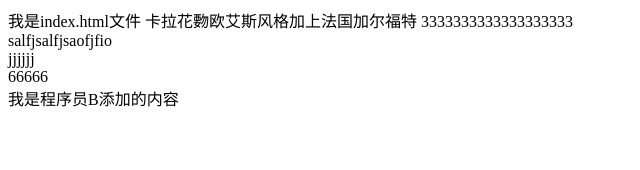
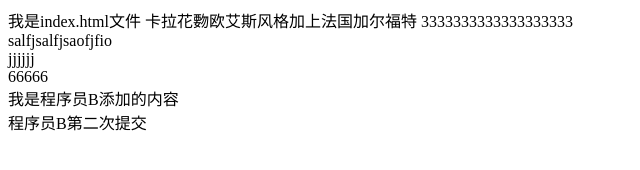
Before and after one commit to longtuteng/git-demo, a plain HTML site: page index.html in a window 1280 px wide. Shown: the whole page, without its empty margins (0-640 px from the left). Drawn offline with Linux system fonts and the light colour scheme.

Commit message:
程序员B第二次提交

```diff
--- a/index.html
+++ b/index.html
@@ -3,3 +3,4 @@
 <div>jjjjjj</div>
 <div>66666</div>
 <div>我是程序员B添加的内容</div>
+<div>程序员B第二次提交</div>
```
